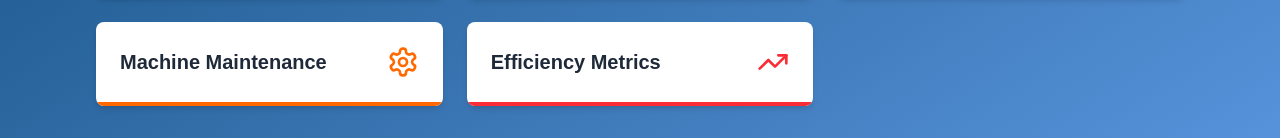
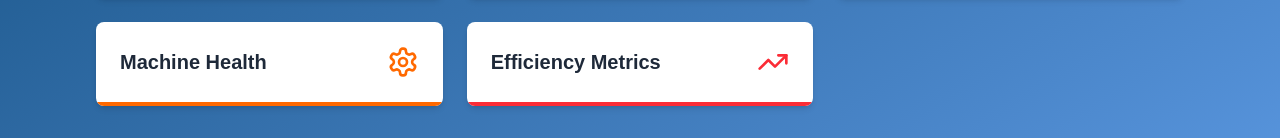
Before and after one commit to Yunometa26/Yuno-Dashboard, a Next.js app: page / in a window 1280 px wide. Shown: the part 543-681 px from the top of the page. Built offline with nearby package versions, Linux system fonts and the light colour scheme.

Commit message:
Name changed to machine health

```diff
--- a/app/page.js
+++ b/app/page.js
@@ -29,7 +29,7 @@ export default function DashboardHomepage() {
     },
     {
       id: 4,
-      title: "Machine Maintenance",
+      title: "Machine Health",
       icon: <Settings className="h-8 w-8 text-orange-500" />,
       path: "/maintenance",
       borderColor: "bg-orange-500"
```
